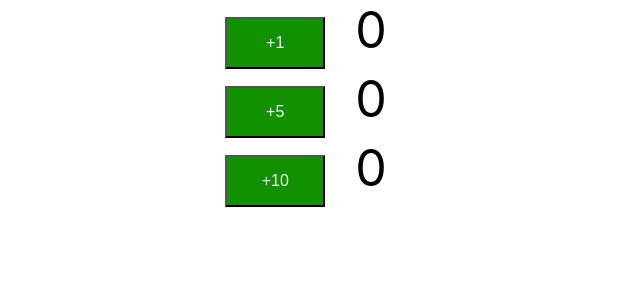
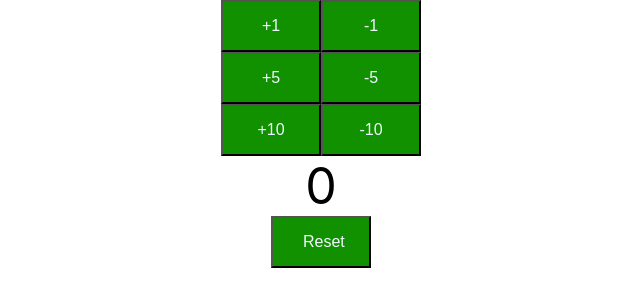
Before and after one commit to ConradMar3/JavaFullStack_SpringBoot.React, a React (Create React App) app in the folder Counter-app/counter-app/: page / in a window 1280 px wide. Shown: the top 306 px of the page, without its empty margins (319-959 px from the left). Built offline with nearby package versions, Linux system fonts and the light colour scheme.

Commit message:
2022/06/02 (pm) Counter.app complete

```diff
--- a/Counter-app/counter-app/src/App.js
+++ b/Counter-app/counter-app/src/App.js
@@ -1,33 +1,31 @@
 import React, { Component } from 'react';
-//import FirstComponent from './components/learning-examples/FirstComponent';
-//import SecondComponent from './components/learning-examples/SecondComponent';
-//import ThirdComponent from './components/learning-examples/ThirdComponent';
-import Counter from './components/counter/Counter';
+import FirstComponent from './components/learning-examples/FirstComponent'
+import SecondComponent from './components/learning-examples/SecondComponent'
+import ThirdComponent from './components/learning-examples/ThirdComponent'
+import Counter from './components/counter/Counter'
 import './App.css';
 
 class App extends Component {
   render() {
     return (
       <div className="App">
-        <Counter by={1} />
-        <Counter by={5} />
-        <Counter by={10} />
+        <Counter />
       </div>
     );
   }
 }
 
-/*class LearningComponents extends Component {
+class LearningComponents extends Component {
   render() {
     return (
       <div className="LearningComponents">
-        <h1><strong><i>Hello World!</i></strong></h1>
+        My Hello World
         <FirstComponent></FirstComponent>
         <SecondComponent></SecondComponent>
         <ThirdComponent></ThirdComponent>
       </div>
-    )
+    );
   }
-}*/
+}
 
 export default App;
--- a/Counter-app/counter-app/src/components/counter/Counter.jsx
+++ b/Counter-app/counter-app/src/components/counter/Counter.jsx
@@ -1,36 +1,110 @@
-import React, { Component } from 'react';
-import './Counter.css';
+import React, { Component } from 'react'
+import PropTypes from 'prop-types'
+import './Counter.css'
 
 class Counter extends Component {
 
     constructor() {
-        super();
+
+        super(); //Error 1
 
         this.state = {
             counter: 0
         }
 
         this.increment = this.increment.bind(this);
+        this.decrement = this.decrement.bind(this);
+        this.reset = this.reset.bind(this);
     }
 
     render() {
         return (
-            <div className="Counter">
-                <button onClick={this.increment}>+{this.props.by}</button>
+            <div className="counter">
+                <CounterButton by={1} incrementMethod={this.increment} decrementMethod={this.decrement} />
+                <CounterButton by={5} incrementMethod={this.increment} decrementMethod={this.decrement} />
+                <CounterButton by={10} incrementMethod={this.increment} decrementMethod={this.decrement} />
                 <span className="count">{this.state.counter}</span>
+                <div><button className="reset" onClick={this.reset}>Reset</button></div>
+            </div>
+        );
+    }
+
+    reset() {
+        this.setState({ counter: 0 });
+    }
+
+    increment(by) {
+        //console.log(`increment from child - ${by}`)
+        this.setState(
+            (prevState) => {
+                return { counter: prevState.counter + by }
+            }
+        );
+    }
+
+    decrement(by) {
+        //console.log(`increment from child - ${by}`)
+        this.setState(
+            (prevState) => {
+                return { counter: prevState.counter - by }
+            }
+        );
+    }
+
+}
+
+class CounterButton extends Component {
+    //Define the initial state in a constructor
+    //state => counter 0
+    constructor() {
+        super(); //Error 1
+
+        //   this.state = {
+        //       counter : 0
+        //   }
+
+        //   this.increment = this.increment.bind(this);
+        //   this.decrement = this.decrement.bind(this);
+    }
+
+    render() {
+        //render = () =>  {
+        //const style = {fontSize : "50px", padding : "15px 30px"};
+        return (
+            <div className="counter">
+                <button onClick={() => this.props.incrementMethod(this.props.by)} >+{this.props.by}</button>
+                <button onClick={() => this.props.decrementMethod(this.props.by)} >-{this.props.by}</button>
+                {/*<span className="count"
+            >{this.state.counter}</span>*/}
             </div>
         )
     }
 
-    increment() {
-        //console.log('increment');
-        //this.state.counter++;
-        this.setState({
-            counter: this.state.counter + this.props.by
-        });
-    }
+    //   increment() { //Update state - counter++
+    //     //console.log('increment');
+    //     //this.state.counter++; //Bad Practice
+    //     this.setState({
+    //         counter: this.state.counter + this.props.by
+    //     });
+
+    //     this.props.incrementMethod(this.props.by);
+    //   }
+
+    //   decrement () {
+    //     this.setState({
+    //         counter: this.state.counter - this.props.by
+    //     });
+
+    //     this.props.decrementMethod(this.props.by);
+    //   }
 }
 
+CounterButton.defaultProps = {
+    by: 1
+}
 
+CounterButton.propTypes = {
+    by: PropTypes.number
+}
 
-export default Counter;
+export default Counter
```
